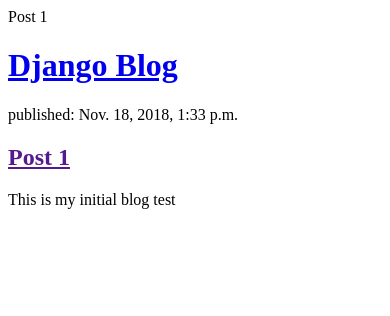
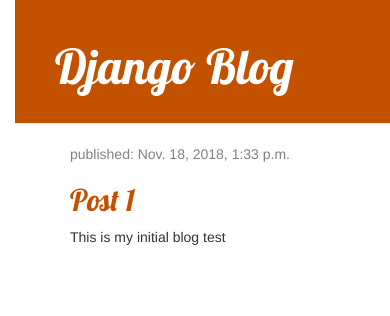
Before and after one commit to shindesharad71/Django-Blog, a Django app: page / in a window 390 px wide. Shown: the top 316 px of the page. Run offline with Django 3.2, Linux system fonts and the light colour scheme; data comes from the database, SQL or seed files in the repository; some libraries are stand-ins or nearby versions.

Commit message:
css added

```diff
--- /dev/null
+++ b/blog/static/css/blog.css
@@ -0,0 +1,55 @@
+body {
+    padding-left: 15px;
+}
+
+h1 a, h2 a {
+    color: #C25100;
+    font-family: 'Lobster';
+}
+
+.page-header {
+    background-color: #C25100;
+    margin-top: 0;
+    padding: 20px 20px 20px 40px;
+}
+
+.page-header h1, .page-header h1 a, .page-header h1 a:visited, .page-header h1 a:active {
+    color: #ffffff;
+    font-size: 36pt;
+    text-decoration: none;
+}
+
+.content {
+    margin-left: 40px;
+}
+
+h1, h2, h3, h4 {
+    font-family: 'Lobster', cursive;
+}
+
+.date {
+    color: #828282;
+}
+
+.save {
+    float: right;
+}
+
+.post-form textarea, .post-form input {
+    width: 100%;
+}
+
+.top-menu, .top-menu:hover, .top-menu:visited {
+    color: #ffffff;
+    float: right;
+    font-size: 26pt;
+    margin-right: 20px;
+}
+
+.post {
+    margin-bottom: 70px;
+}
+
+.post h1 a, .post h1 a:visited {
+    color: #000000;
+}
--- a/blog/templates/blog/post_list.html
+++ b/blog/templates/blog/post_list.html
@@ -1,23 +1,97 @@
+{% load static %}
 <html>
 
 <head>
     <title>Django Blog</title>
+    <link rel="stylesheet" href="https://maxcdn.bootstrapcdn.com/bootstrap/3.3.7/css/bootstrap.min.css" integrity="sha384-BVYiiSIFeK1dGmJRAkycuHAHRg32OmUcww7on3RYdg4Va+PmSTsz/K68vbdEjh4u"
+        crossorigin="anonymous">
+    <link href="//fonts.googleapis.com/css?family=Lobster&subset=latin,latin-ext" rel="stylesheet" type="text/css">
+    <link rel="stylesheet" href="{% static 'css/blog.css' %}">
+    <style>
+        h1 a,
+        h2 a {
+            color: #C25100;
+            font-family: 'Lobster';
+        }
+
+        .page-header {
+            background-color: #C25100;
+            margin-top: 0;
+            padding: 20px 20px 20px 40px;
+        }
+
+        .page-header h1,
+        .page-header h1 a,
+        .page-header h1 a:visited,
+        .page-header h1 a:active {
+            color: #ffffff;
+            font-size: 36pt;
+            text-decoration: none;
+        }
+
+        .content {
+            margin-left: 40px;
+        }
+
+        h1,
+        h2,
+        h3,
+        h4 {
+            font-family: 'Lobster', cursive;
+        }
+
+        .date {
+            color: #828282;
+        }
+
+        .save {
+            float: right;
+        }
+
+        .post-form textarea,
+        .post-form input {
+            width: 100%;
+        }
+
+        .top-menu,
+        .top-menu:hover,
+        .top-menu:visited {
+            color: #ffffff;
+            float: right;
+            font-size: 26pt;
+            margin-right: 20px;
+        }
+
+        .post {
+            margin-bottom: 70px;
+        }
+
+        .post h1 a,
+        .post h1 a:visited {
+            color: #000000;
+        }
+    </style>
 </head>
 
 <body>
-    {% for post in posts %}
-    {{ post }}
-    {% endfor %}
-    <div>
+    <div class="page-header">
         <h1><a href="/">Django Blog</a></h1>
     </div>
-    {% for post in posts %}
-    <div>
-        <p>published: {{ post.published_date }}</p>
-        <h2><a href="">{{ post.title }}</a></h2>
-        <p>{{ post.text|linebreaksbr }}</p>
+    <div class="content container">
+        <div class="row">
+            <div class="col-md-8">
+                {% for post in posts %}
+                <div class="post">
+                    <div class="date">
+                        <p>published: {{ post.published_date }}</p>
+                    </div>
+                    <h2><a href="">{{ post.title }}</a></h2>
+                    <p>{{ post.text|linebreaksbr }}</p>
+                </div>
+                {% endfor %}
+            </div>
+        </div>
     </div>
-    {% endfor %}
 </body>
 
 </html>
```
